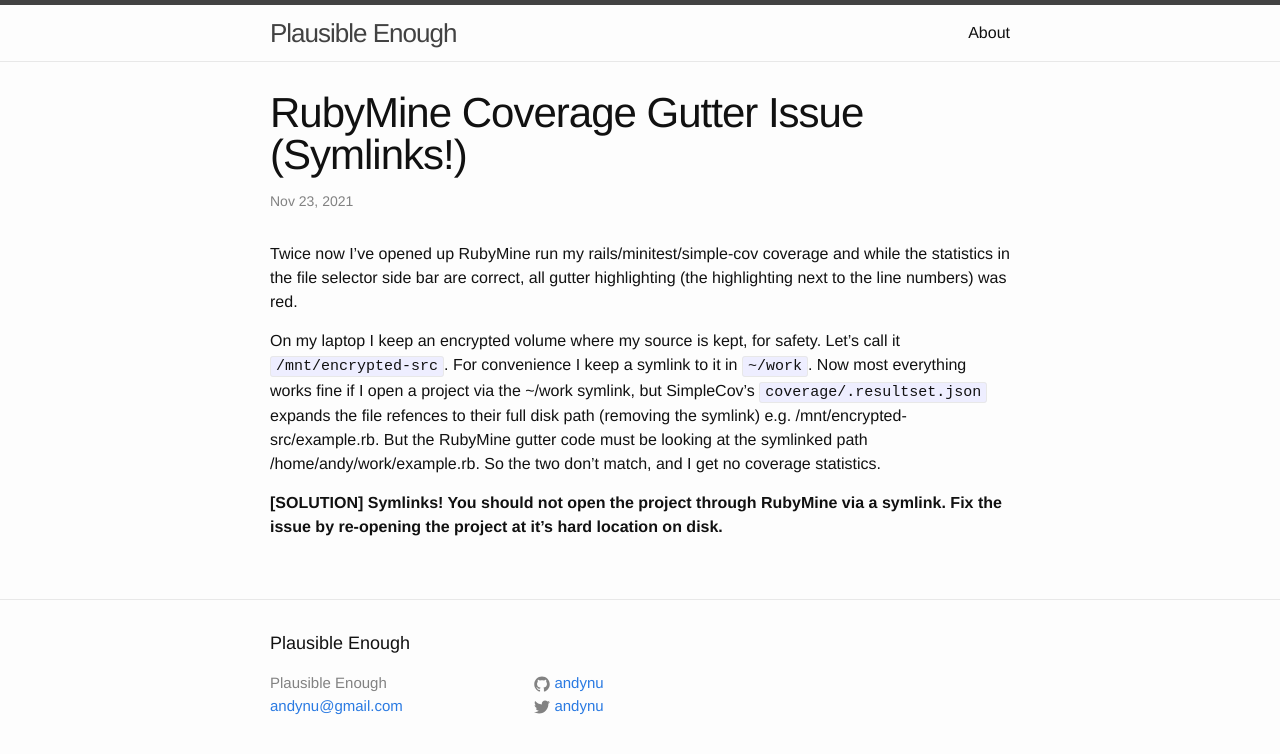
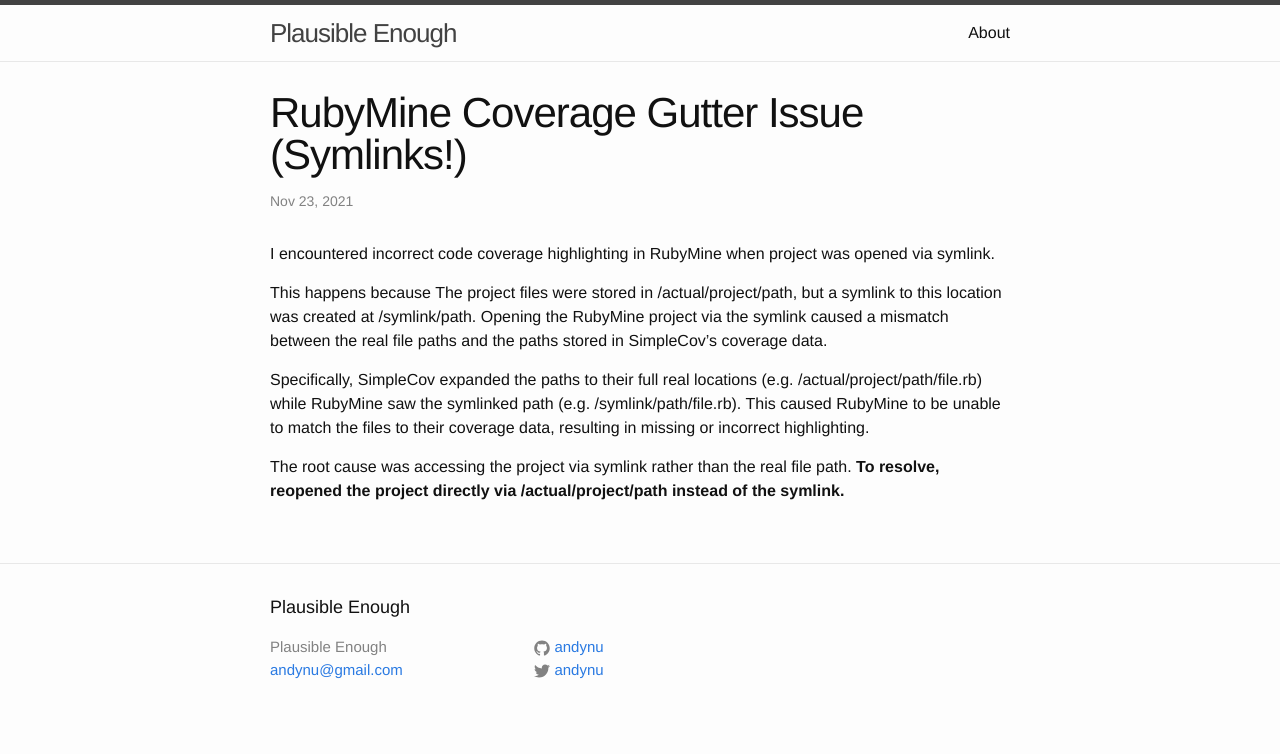
Before and after one commit to andynu/andynu.github.io, a Jekyll site: the page built from _posts/2021-11-23-rubymine-coverage-gutter-issue.md, in a window 1280 px wide. Shown: the top 754 px of the page. Built offline with Jekyll 4.4.1, drawn with Linux system fonts in a browser that asks for light colours.

```diff
--- a/_posts/2021-11-23-rubymine-coverage-gutter-issue.md
+++ b/_posts/2021-11-23-rubymine-coverage-gutter-issue.md
@@ -5,10 +5,10 @@
 categories: rubymine
 ---
 
-Twice now I've opened up RubyMine run my rails/minitest/simple-cov coverage and while the statistics in the file selector side bar are correct, all gutter highlighting (the highlighting next to the line numbers) was red.
+I encountered incorrect code coverage highlighting in RubyMine when project was opened via symlink.
 
-On my laptop I keep an encrypted volume where my source is kept, for safety. Let's call it `/mnt/encrypted-src`.
-For convenience I keep a symlink to it in `~/work`. Now most everything works fine if I open a project via the ~/work symlink, but SimpleCov's `coverage/.resultset.json` expands the file refences to their full disk path (removing the symlink) e.g. /mnt/encrypted-src/example.rb. But the RubyMine gutter code must be looking at the symlinked path /home/andy/work/example.rb. So the two don't match, and I get no coverage statistics.
+This happens because  The project files were stored in /actual/project/path, but a symlink to this location was created at /symlink/path. Opening the RubyMine project via the symlink caused a mismatch between the real file paths and the paths stored in SimpleCov's coverage data.
 
+Specifically, SimpleCov expanded the paths to their full real locations (e.g. /actual/project/path/file.rb) while RubyMine saw the symlinked path (e.g. /symlink/path/file.rb). This caused RubyMine to be unable to match the files to their coverage data, resulting in missing or incorrect highlighting.
 
-<b>[SOLUTION] **Symlinks! You should not open the project through RubyMine via a symlink. Fix the issue by re-opening the project at it's hard location on disk.**</b>
+The root cause was accessing the project via symlink rather than the real file path. **To resolve, reopened the project directly via /actual/project/path instead of the symlink.**
```
Also changed, not shown: _posts/2024-01-26-programming-ruby.3.3.md (added, +12 -0 lines), _posts/2024-06-06-ruby-oci-on-ubuntu-24.md (added, +33 -0 lines), 1 other file.
